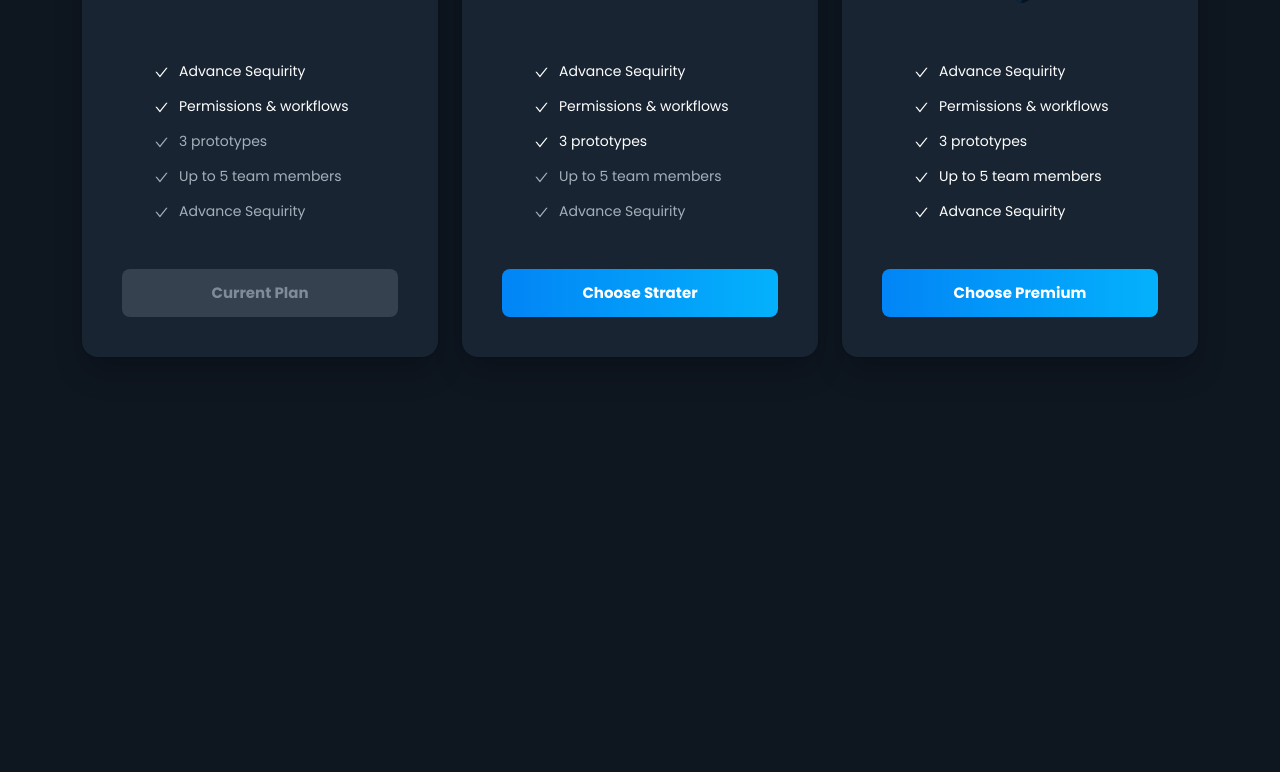
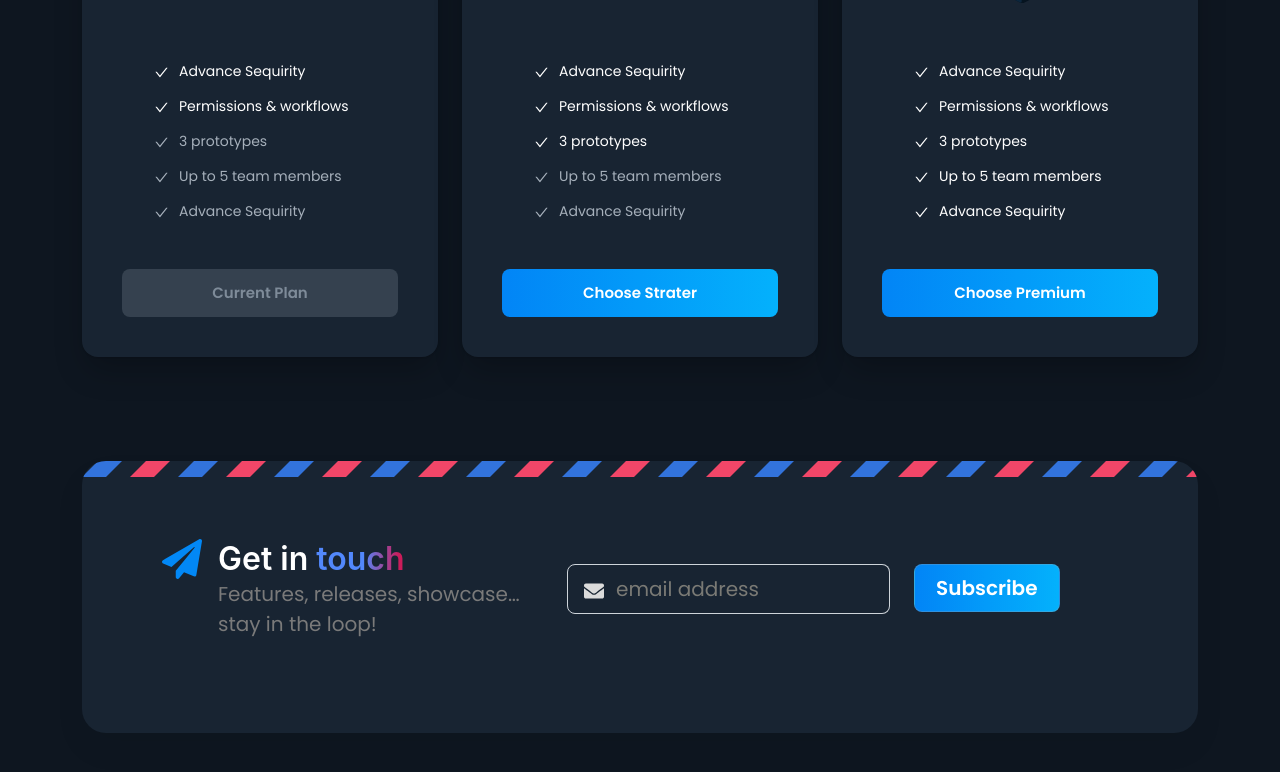
Before and after one commit to shahriarshafin/softavia, a React (Create React App) app: page / in a window 1280 px wide. Shown: the part 1728-2500 px from the top of the page. Before the commit the page ends 2149 px from the top, so only its background shows below. Built offline with nearby package versions, Linux system fonts and the light colour scheme.

Commit message:
newsletter section added

```diff
--- a/src/App.js
+++ b/src/App.js
@@ -3,6 +3,7 @@ import './App.css';
 import Features from './components/Features/Features';
 import Hero from './components/Hero/Hero';
 import Navbar from './components/Navbar/Navbar';
+import Newsletter from './components/Newsletter/Newsletter';
 import Pricing from './components/Pricing/Pricing';
 
 function App() {
@@ -12,6 +13,7 @@ function App() {
 			<Hero />
 			<Features />
 			<Pricing />
+			<Newsletter />
 		</div>
 	);
 }
--- a/src/components/Features/Features.jsx
+++ b/src/components/Features/Features.jsx
@@ -39,7 +39,7 @@ const Features = () => {
 											<h6 className='heading'>Built for Developers</h6>
 											<p className='feature-item-description'>
 												Material App is built to make your life easier. Theme
-												provider, build tooling, documentation, and 400+ comp.
+												provider, build tooling, documentation, and 400.
 											</p>
 										</div>
 									</div>
@@ -56,7 +56,7 @@ const Features = () => {
 											<h6 className='heading'>Fast Prototyping</h6>
 											<p className='feature-item-description'>
 												Material App is built to make your life easier. Theme
-												provider, build tooling, documentation, and 400+ comp.
+												provider, build tooling, documentation, and 400.
 											</p>
 										</div>
 									</div>
@@ -117,7 +117,7 @@ const Features = () => {
 											<h6 className='heading'>Location Integrated</h6>
 											<p className='feature-item-description'>
 												Material App is built to make your life easier. Theme
-												provider, build tooling, documentation, and 400+ comp.
+												provider, build tooling, documentation, and 400.
 											</p>
 										</div>
 									</div>
--- /dev/null
+++ b/src/components/Newsletter/Newsletter.css
@@ -0,0 +1,74 @@
+/* NEWSLETTER */
+.newsletter-wrapper {
+	background-color: #182432;
+	background-image: url('../../assets/images/newsletter-strip.png');
+	background-repeat: repeat-x;
+	background-size: 96px 16px;
+	padding: 60px;
+	border-radius: 1.5em;
+	box-shadow: 0 1em 2em rgb(0 0 0 / 5%);
+}
+.newsletter-left {
+	display: flex;
+	text-align: left;
+	padding: 18px 20px;
+}
+.newsletter-left .icon {
+	font-size: 2.5rem;
+	color: #0288f6;
+}
+.newsletter-left .heading {
+	font-size: 2rem;
+	font-family: Inter, -apple-system, BlinkMacSystemFont, 'Segoe UI', Roboto,
+		'Helvetica Neue', Arial, sans-serif, 'Apple Color Emoji', 'Segoe UI Emoji',
+		'Segoe UI Symbol';
+	font-weight: 600;
+	line-height: 1.25;
+	color: #fff;
+}
+.newsletter-left .description {
+	color: #7a7a7a;
+	display: block;
+	font-size: 1.25rem;
+}
+.newsletter-right-icon {
+	display: flex;
+	align-items: center;
+	border: 1px solid #ced4da;
+	border-radius: 8px;
+	padding-left: 1rem;
+	line-height: 1.5;
+	color: #dbdbdb;
+	font-size: 1.25rem;
+	text-align: center;
+	white-space: nowrap;
+}
+.newsletter-input {
+	color: #fff;
+	height: 50px;
+	border-radius: 8px;
+	font-size: 1.25rem;
+	border-left: 0px;
+	background-color: #182432;
+}
+.newsletter-input:focus {
+	color: #fff;
+	border-color: #54afe6;
+	background-color: #182432;
+	box-shadow: 0 0 0 0.125em rgb(0 209 178 / 25%);
+}
+.newsletter-input::placeholder {
+	color: #7a7a75;
+}
+.subscribe-btn {
+	height: 48px;
+	padding: 7px 21px;
+	font-size: 20px;
+	font-weight: 600;
+	border-radius: 8px;
+	border: 1px solid rgba(145, 158, 171, 0.32);
+	transition: background-color 250ms cubic-bezier(0.4, 0, 0.2, 1) 0ms,
+		box-shadow 250ms cubic-bezier(0.4, 0, 0.2, 1) 0ms,
+		border-color 250ms cubic-bezier(0.4, 0, 0.2, 1) 0ms,
+		color 250ms cubic-bezier(0.4, 0, 0.2, 1) 0ms;
+}
--- /dev/null
+++ b/src/components/Newsletter/Newsletter.jsx
@@ -0,0 +1,69 @@
+import React from 'react';
+import { Button, Col, Container, Row } from 'react-bootstrap';
+import { IconContext } from 'react-icons';
+import { FaEnvelope, FaPaperPlane } from 'react-icons/fa';
+import './Newsletter.css';
+
+const Newsletter = () => {
+	return (
+		<>
+			<section id='newsletter'>
+				<Container>
+					<div className='newsletter-wrapper'>
+						<Row className='d-flex align-items-center justify-content-center'>
+							<Col xs={12} lg={5}>
+								<div className='newsletter-left'>
+									<IconContext.Provider value={{ className: 'icon' }}>
+										<div>
+											<FaPaperPlane />
+										</div>
+									</IconContext.Provider>
+
+									<div className='ms-3'>
+										<span className='heading'>
+											Get in<span className='main-gradient'> touch</span>
+										</span>
+										<p className='description'>
+											Features, releases, showcase… stay in the loop!
+										</p>
+									</div>
+								</div>
+							</Col>
+
+							<Col xs={12} lg={7}>
+								<form className='row'>
+									<Col sm={12} md={7}>
+										<div className='input-group mb-3'>
+											<span className='newsletter-right-icon' id='basic-addon1'>
+												{/* <i className='fas fa-envelope'></i> */}
+
+												<IconContext.Provider value={{ className: 'icon' }}>
+													<div>
+														<FaEnvelope />
+													</div>
+												</IconContext.Provider>
+											</span>
+											<input
+												type='email'
+												className='form-control newsletter-input'
+												placeholder='email address'
+												aria-label='email address'
+											/>
+										</div>
+									</Col>
+									<Col sm={12} md={4}>
+										<Button type='submit' className='subscribe-btn main-btn'>
+											Subscribe
+										</Button>
+									</Col>
+								</form>
+							</Col>
+						</Row>
+					</div>
+				</Container>
+			</section>
+		</>
+	);
+};
+
+export default Newsletter;
--- a/src/components/Pricing/Pricing.css
+++ b/src/components/Pricing/Pricing.css
@@ -27,7 +27,7 @@
 	color: #74caff;
 	font-size: 0.75rem;
 	background-color: #203b56;
-	font-weight: 700;
+	font-weight: 600;
 	top: 16px;
 	right: 16px;
 	position: absolute;
@@ -104,7 +104,7 @@
 	padding: 8px 22px;
 	border-radius: 8px;
 	cursor: pointer;
-	font-weight: 700;
+	font-weight: 600;
 	font-size: 0.9375rem;
 	height: 48px;
 	width: 100%;
@@ -128,7 +128,7 @@
 	padding: 8px 22px;
 	border-radius: 8px;
 	cursor: pointer;
-	font-weight: 700;
+	font-weight: 600;
 	font-size: 0.9375rem;
 	height: 48px;
 	width: 100%;
```
